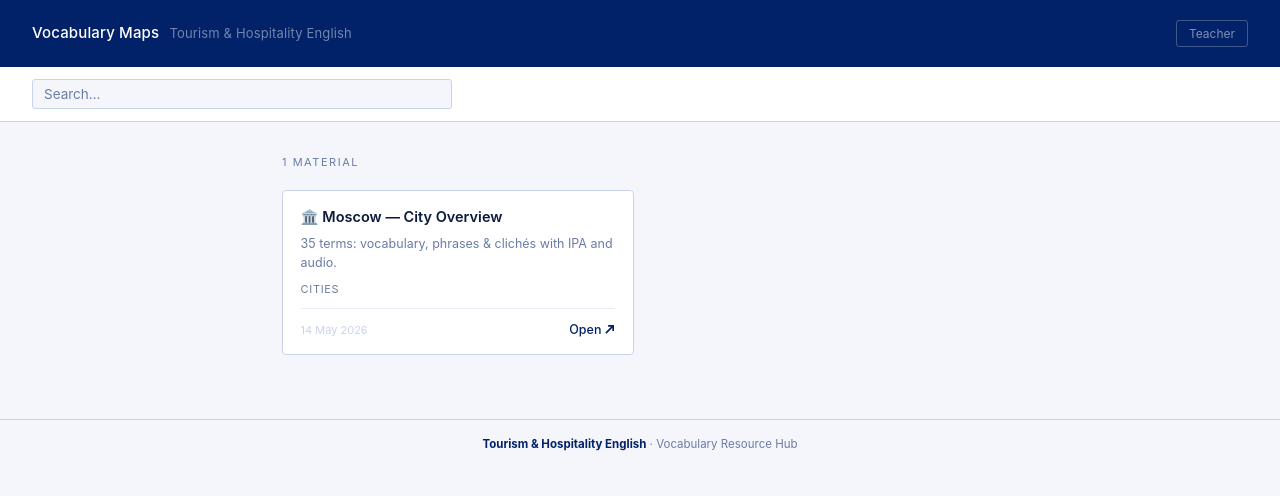
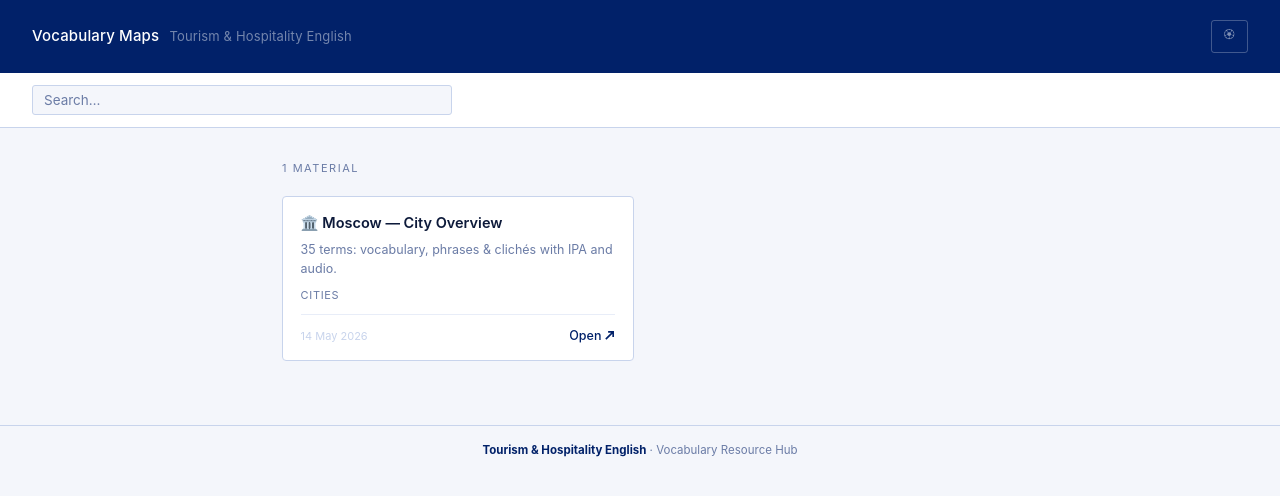
Before and after one commit to foreveryoungstudents/terminology_turism, a plain HTML site: page english_vocab_hub.html in a window 1280 px wide. Drawn offline with Linux system fonts and the light colour scheme.

Commit message:
Replace teacher button text with emoji

```diff
--- a/english_vocab_hub.html
+++ b/english_vocab_hub.html
@@ -377,7 +377,7 @@ footer strong { color: var(--navy); }
     Vocabulary Maps
     <span>Tourism & Hospitality English</span>
   </div>
-  <button class="teacher-btn" id="teacherToggle" onclick="teacherClick()">Teacher</button>
+  <button class="teacher-btn" id="teacherToggle" onclick="teacherClick()">🏵</button>
 </header>
 
 <!-- STUDENT SEARCH -->
```
